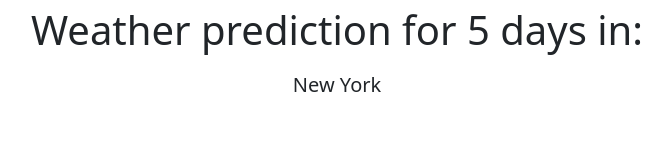
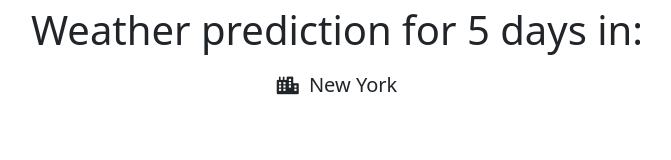
Before and after one commit to rumanstheddy/meteoscope, a React (Create React App) app: page / in a window 1280 px wide. Shown: the part 138-298 px from the top of the page, without its empty margins (303-974 px from the left). Built offline with nearby package versions, Linux system fonts and the light colour scheme.

Commit message:
changed project to use scss

```diff
--- a/package.json
+++ b/package.json
@@ -4,11 +4,13 @@
   "version": "0.1.0",
   "private": true,
   "dependencies": {
+    "@fortawesome/fontawesome-free": "^5.15.3",
     "@testing-library/jest-dom": "^5.14.1",
     "@testing-library/react": "^11.2.7",
     "@testing-library/user-event": "^12.8.3",
     "bootstrap": "^5.0.2",
     "gh-pages": "^3.2.3",
+    "node-sass": "^6.0.1",
     "react": "^17.0.2",
     "react-dom": "^17.0.2",
     "react-router-dom": "^5.2.0",
--- a/src/App.js
+++ b/src/App.js
@@ -1,5 +1,6 @@
-import "./App.css";
+import "./App.scss";
 import "bootstrap/dist/css/bootstrap.css";
+import "@fortawesome/fontawesome-free/css/all.min.css";
 import Home from "./components/Home/Home";
 
 function App() {
--- a/src/components/Home/Home.js
+++ b/src/components/Home/Home.js
@@ -1,5 +1,5 @@
 import React from "react";
-import "./Home.css";
+import "./Home.scss";
 import { Jumbotron } from "reactstrap";
 
 const Home = () => {
@@ -8,7 +8,10 @@ const Home = () => {
       <Jumbotron>
         <p className="display-1 mt-4">Wcast</p>
         <p className="display-6 pt-2">Weather prediction for 5 days in:</p>
-        <p className="lead"><b>New York</b></p>
+        <p className="lead">
+          <i class="fas fa-city"></i>
+          <b> New York</b>
+        </p>
       </Jumbotron>
     </div>
   );
--- /dev/null
+++ b/src/components/Home/Home.scss
@@ -0,0 +1,6 @@
+.lead {
+  i.fa-city {
+    font-size: 1.1rem;
+    padding-right: 5px;
+  }
+}
```
Also changed, not shown: public/index.html (+4 -4 lines), src/index.js (+6 -6 lines), src/App.scss (renamed from src/App.css), src/components/Home/Home.css (deleted), src/index.scss (renamed from src/index.css), 1 other file (tests, documents, lock files or other folders).
